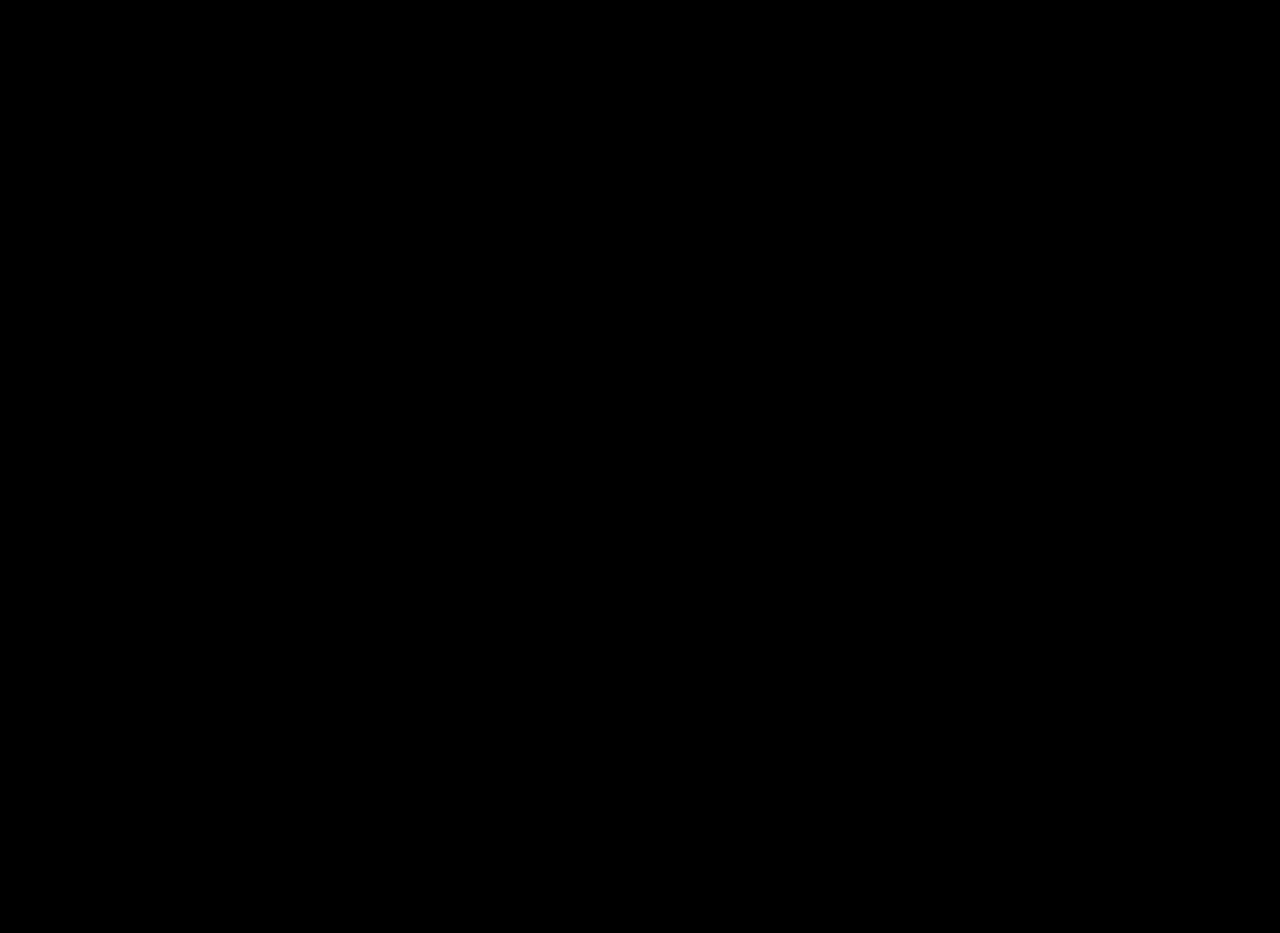
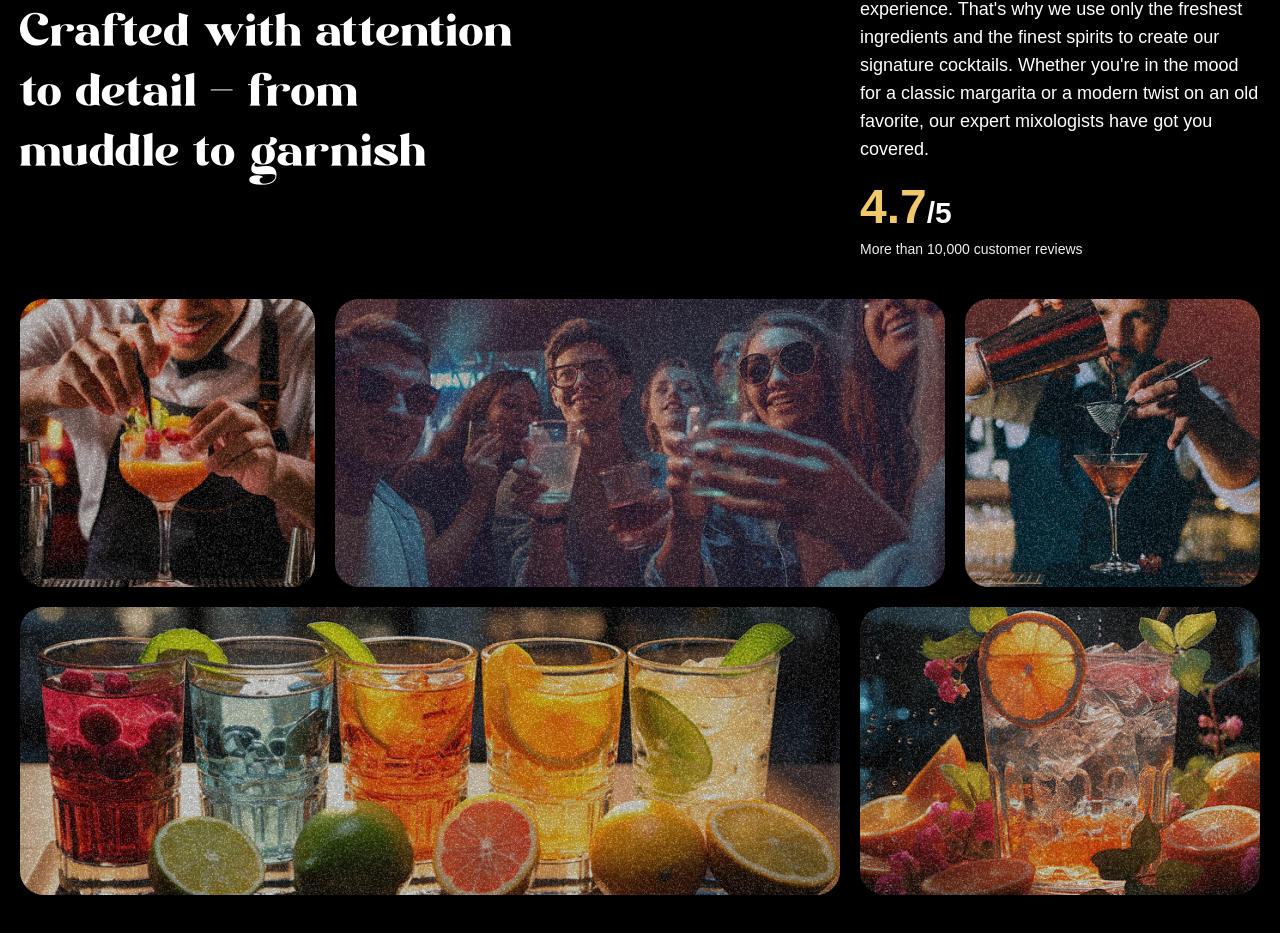
Before and after one commit to dominikloza/coctail-lp, a React (Vite) app: page / in a window 1280 px wide. Shown: the part 1837-2770 px from the top of the page. Before the commit the page ends 1600 px from the top, so only its background shows below. Built offline with nearby package versions, Linux system fonts and the light colour scheme; a web font is replaced by a local one.

Commit message:
Implement the about section

```diff
--- a/src/App.jsx
+++ b/src/App.jsx
@@ -4,6 +4,7 @@
 import Navbar from "./components/Navbar";
 import Hero from './components/Hero.jsx'
 import Cocktails from "./components/Cocktails.jsx";
+import About from "./components/About.jsx";
 
 gsap.registerPlugin(ScrollTrigger, SplitText);
 
@@ -15,6 +16,7 @@
             <Navbar />
             <Hero />
             <Cocktails/>
+            <About/>
         </main>
     )
 }
--- /dev/null
+++ b/src/components/About.jsx
@@ -0,0 +1,83 @@
+import { useGSAP } from '@gsap/react'
+import gsap from 'gsap'
+import { SplitText } from 'gsap/all'
+import React from 'react'
+
+const About = () => {
+    useGSAP(() => {
+        const titleSplit = SplitText.create("#about h2", {
+            type: "words"
+        });
+
+        const scrollTimeline = gsap.timeline({
+            scrollTrigger: {
+                trigger: '#about',
+                start: 'top center',
+            }
+        });
+
+        scrollTimeline.from(titleSplit.words, {
+            yPercent: 100,
+            opacity: 0,
+            duration: 1,
+            ease: "expo.out",
+            stagger: 0.03,
+        })
+        .from(".top-grid div, .bottom-grid div", {
+             opacity: 0,
+             duration: 1,
+             ease: "power1.inOut",
+             stagger: 0.04,
+        }, '-=0.5')
+    })
+
+    return (
+        <div id='about'>
+            <div className='mt-16 md:px-0 px-5'>
+                <div className='content'>
+                    <div className='md:col-span-8 '>
+                        <p className='badge'> Best Cocktails</p>
+                        <h2>Crafted with attention to detail <span className='text-white'>-</span> from muddle to garnish</h2>
+                    </div>
+                    <div className='sub-content'>
+                        <p>At Classy Cocktails, we believe that a great cocktail is more than just a drink - it's an experience. That's why we use only the freshest ingredients and the finest spirits to create our signature cocktails. Whether you're in the mood for a classic margarita or a modern twist on an old favorite, our expert mixologists have got you covered.</p>
+                        <div>
+                            <p className='md:text-3xl text-xl font-bold'>
+                                <span>4.7</span>/5
+                            </p>
+                            <p className='text-sm text-white-100'>
+                                More than 10,000 customer reviews
+                            </p>
+                        </div>
+                    </div>
+                </div>
+            </div>
+            <div className='top-grid'>
+                <div className='md:col-span-3'>
+                    <div className='noisy' />
+                    <img src="images/abt1.png" alt="grid-img-1" />
+                </div>
+                <div className='md:col-span-6'>
+                    <div className='noisy' />
+                    <img src="images/abt2.png" alt="grid-img-2" />
+                </div>
+                <div className='md:col-span-3'>
+                    <div className='noisy' />
+                    <img src="images/abt5.png" alt="grid-img-5" />
+                </div>
+            </div>
+            <div className='bottom-grid'>
+                <div className='md:col-span-8'>
+                    <div className='noisy' />
+                    <img src="images/abt3.png" alt="grid-img-3" />
+                </div>
+                <div className='md:col-span-4'>
+                    <div className='noisy' />
+                    <img src="images/abt4.png" alt="grid-img-4" />
+                </div>
+            </div>
+        </div>
+    )
+}
+
+export default About
--- a/src/components/Hero.jsx
+++ b/src/components/Hero.jsx
@@ -91,7 +91,7 @@
                         </div>
                         <div className='view-cocktails'>
                             <p className='subtitle'>Timeless refinement meets premium craft. Every glass is a precise blend of excellence, designed to transcend the ordinary.</p>
-                            <a href="#cocktails"></a>
+                            <a href="#cocktails">View our cocktails</a>
                         </div>
                     </div>
                 </div>
--- a/src/index.css
+++ b/src/index.css
@@ -237,7 +237,7 @@
         }
 
         .top-grid {
-            @apply grid grid-cols-1 xl:grid-cols-12 gap-5 mb-5 md:px-0 px-5;
+            @apply grid grid-cols-1 xl:grid-cols-12 gap-5 mb-5 md:px-0 px-5 pt-10;
 
             >div {
                 @apply rounded-3xl overflow-hidden h-72 relative;
```
